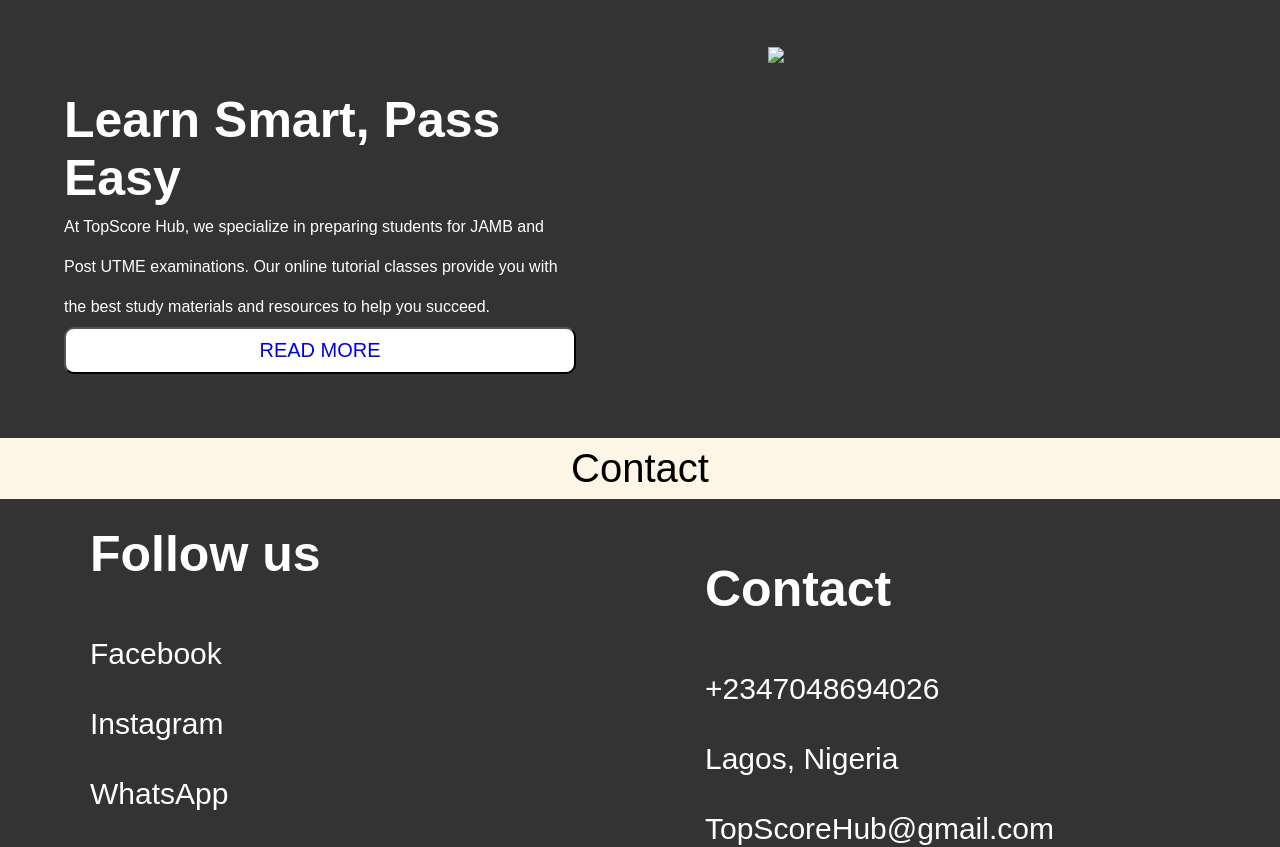
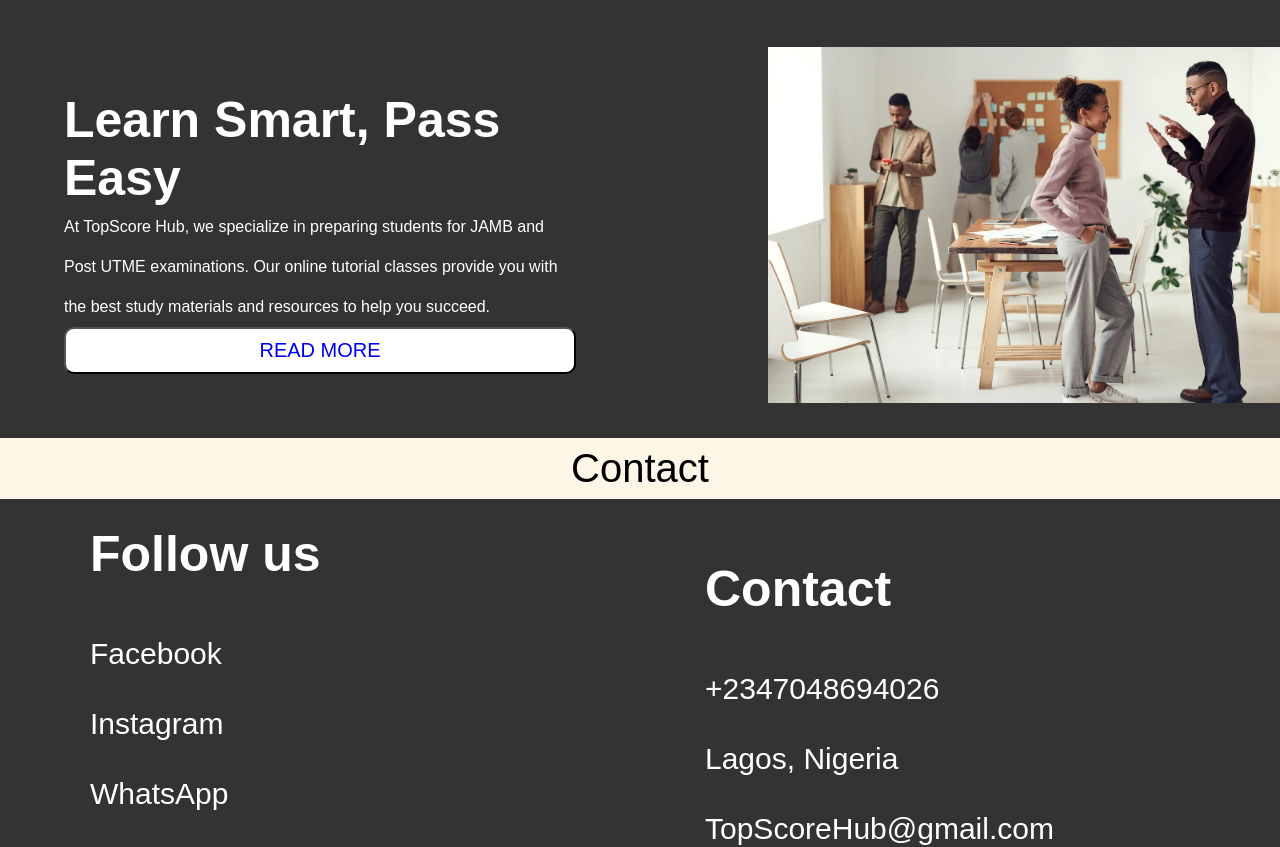
Before and after one commit to Greene-dot/TopScore.github.io, a plain HTML site: page index.html in a window 1280 px wide. Shown: the part 1554-2401 px from the top of the page. Drawn offline with Linux system fonts and the light colour scheme.

Commit message:
Update index.html

```diff
--- a/index.html
+++ b/index.html
@@ -125,7 +125,7 @@
 
      </div>
      <div class="right">
-         <img src="image/image2.jpeg">
+         <img src="image2.jpeg">
      </div>
  </div>
 
```
